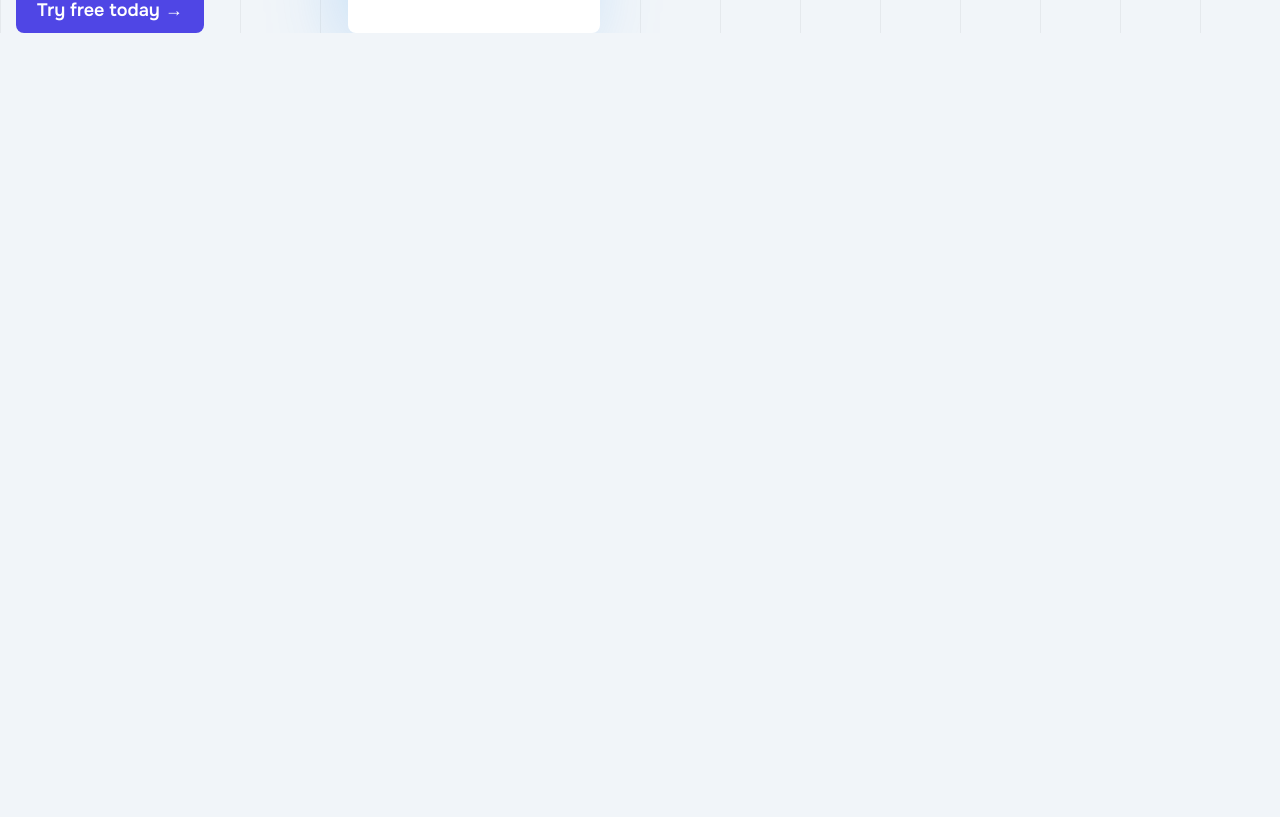
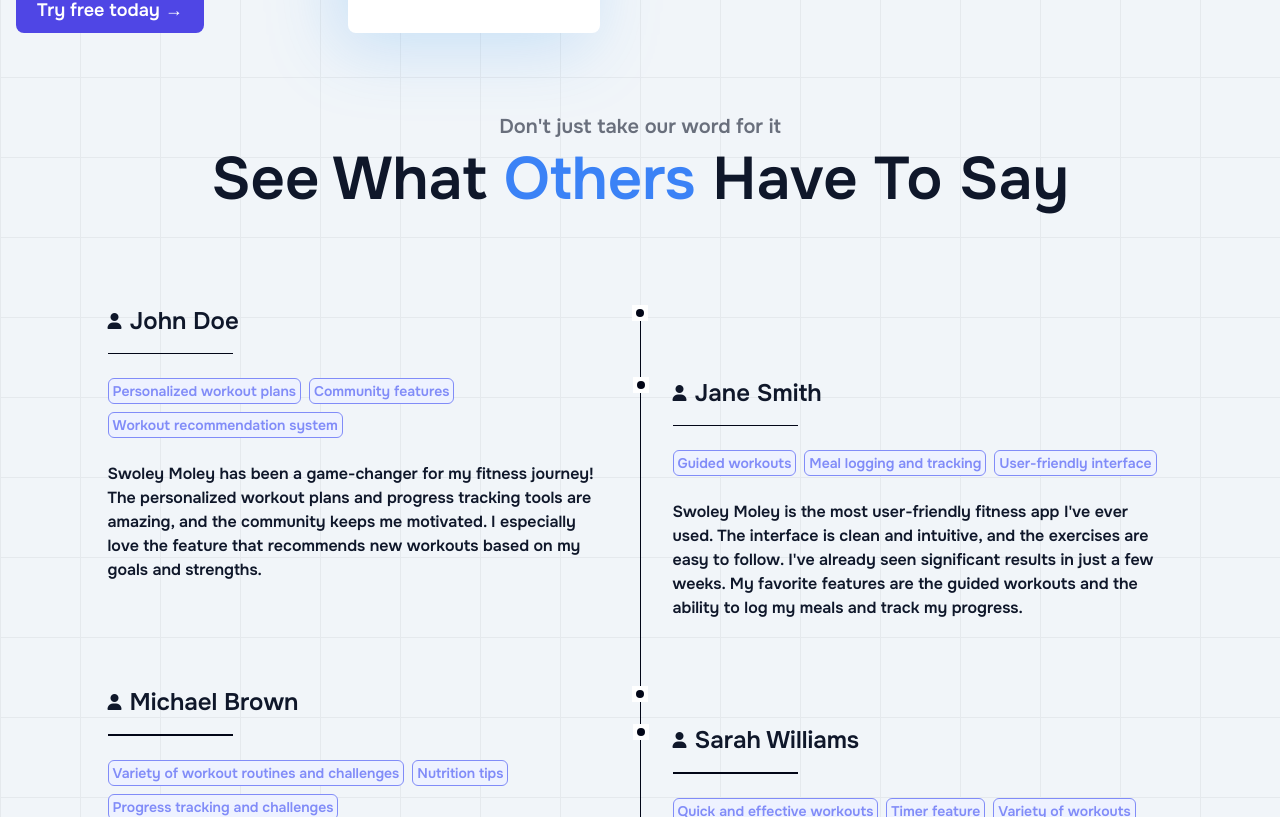
Before and after one commit to dipanshurdev/gymmers, a SvelteKit app: page / in a window 1280 px wide. Shown: the part 2323-3140 px from the top of the page. Before the commit the page ends 2356 px from the top, so only its background shows below. Built offline with nearby package versions, Linux system fonts and the light colour scheme; a web font is replaced by a local one.

Commit message:
building Review section

```diff
--- /dev/null
+++ b/src/components/ReviewCard.svelte
@@ -0,0 +1,44 @@
+<script>
+  export let reviewItem;
+  export let left;
+  export let index;
+</script>
+
+<div
+  class={"flex flex-col gap-2 w-full max-w-[500px] mx-auto relative " +
+    (left
+      ? index % 2 === 1
+        ? "hidden md:flex opacity-0 pointer-events-none max-h-[40px] overflow-hidden"
+        : " "
+      : index % 2 === 0
+        ? "hidden md:flex opacity-0 pointer-events-none max-h-[40px] overflow-hidden"
+        : " ")}
+>
+  <div class="flex relative">
+    <div
+      class={"absolute reounded-full bg-white aspect-square hidden md:grid place-items-center h-4 top-0 " +
+        (index % 2 === 0
+          ? " right-0 -mr-8 translate-x-1/2"
+          : " left-0 -ml-8 -translate-x-1/2")}
+    >
+      <div class="rounded-full bg-slate-950 aspect-square bg-slate-950 h-2" />
+    </div>
+    <div class="flex items-center gap-2">
+      <i class="fa-solid fa-user" />
+      <h3 class="text-lg sm:text-xl md:text-2xl">
+        {reviewItem.name}
+      </h3>
+    </div>
+  </div>
+  <div class="h-[1.5px] bg-slate-950 w-1/4 mr-auto mb-4 mt-2"></div>
+  <div class="flex items-center flex-wrap gap-2 text-xs sm:text-sm mb-4">
+    {#each reviewItem.features as keywork}
+      <div
+        class="p-1 py-0.5 rounded-md border border-solid border-indigo-400 bg-indigo-50 text-indigo-400"
+      >
+        <p>{keywork}</p>
+      </div>
+    {/each}
+  </div>
+  <p>{reviewItem.review}</p>
+</div>
--- a/src/components/Reviews.svelte
+++ b/src/components/Reviews.svelte
@@ -0,0 +1,119 @@
+<script>
+  import ReviewCard from "./ReviewCard.svelte";
+  import Wrapper from "./wrapper.svelte";
+  import Stars from "./Stars.svelte";
+
+  let lim = true;
+
+  let reviewsList = [
+    {
+      name: "John Doe",
+      review:
+        "Swoley Moley has been a game-changer for my fitness journey! The personalized workout plans and progress tracking tools are amazing, and the community keeps me motivated. I especially love the feature that recommends new workouts based on my goals and strengths.",
+      features: [
+        "Personalized workout plans",
+        "Community features",
+        "Workout recommendation system",
+      ],
+    },
+    {
+      name: "Jane Smith",
+      review:
+        "Swoley Moley is the most user-friendly fitness app I've ever used. The interface is clean and intuitive, and the exercises are easy to follow. I've already seen significant results in just a few weeks. My favorite features are the guided workouts and the ability to log my meals and track my progress.",
+      features: [
+        "Guided workouts",
+        "Meal logging and tracking",
+        "User-friendly interface",
+      ],
+    },
+    {
+      name: "Michael Brown",
+      review:
+        "Swoley Moley is the best investment I've made in my health. It's helped me build muscle, lose weight, and improve my overall fitness level. The variety of workout routines and challenges keeps me engaged, and the nutrition tips are super helpful. I highly recommend this app to anyone looking to get in shape!",
+      features: [
+        "Variety of workout routines and challenges",
+        "Nutrition tips",
+        "Progress tracking and challenges",
+      ],
+    },
+    {
+      name: "Sarah Williams",
+      review:
+        "I'm a busy mom of two, and Swoley Moley has been a lifesaver! It helps me fit in quick and effective workouts even when I'm short on time. I love the timer feature that keeps me on track, and the workout variety ensures I never get bored.",
+      features: [
+        "Quick and effective workouts",
+        "Timer feature",
+        "Variety of workouts",
+      ],
+    },
+    {
+      name: "David Lee",
+      review:
+        "As a seasoned athlete, I was skeptical about any fitness app. But Swoley Moley has surprised me! It offers advanced workout programs and allows me to customize my routines to fit my specific needs. The data analysis is fantastic, helping me track my progress and optimize my performance.",
+      features: [
+        "Advanced workout programs",
+        "Customization options",
+        "Detailed data analysis",
+      ],
+    },
+    {
+      name: "Ashley Johnson",
+      review:
+        "Swoley Moley has helped me overcome my fear of going to the gym. The encouraging community and supportive environment have made me feel comfortable and confident. I love the social features that allow me to connect with other fitness enthusiasts and share my progress.",
+      features: [
+        "Supportive community",
+        "Social features",
+        "Encouraging environment",
+      ],
+    },
+    {
+      name: "Mark Robinson",
+      review:
+        "Swoley Moley is more than just a fitness app; it's a lifestyle change. It's helped me develop healthy habits and make better choices about my diet and exercise. I'm incredibly grateful for this app and the positive impact it's had on my life.",
+      features: [
+        "Focus on healthy habits",
+        "Nutritional guidance",
+        "Positive lifestyle impact",
+      ],
+    },
+  ];
+</script>
+
+<Wrapper id="reviews">
+  <div
+    class="flex flex-col gap-10 sm:gap-14 md:gap-24 py-20 flex-1 items-center justify-center"
+  >
+    <div class="flex flex-col gap-2">
+      <p class="opacity-60 text-base sm:text-lg md:text-xl text-center">
+        Don't just take our word for it
+      </p>
+      <h3
+        class="text-4xl sm:text-5xl md:text-6xl max-w-[1000px] mx-auto w-full font-semibold text-center"
+      >
+        See What <span class="text-blue-500">Others</span> Have To Say
+      </h3>
+    </div>
+    <div class="flex flex-col md:flex-row gap-8 w-fit mx-auto">
+      <div class="flex flex-col gap-8">
+        {#each lim ? reviewsList.slice(0, 4) : reviewsList as reviewItem, index}
+          <ReviewCard {reviewItem} left={true} {index} />
+        {/each}
+      </div>
+      <div class="w-[1px] bg-slate-950 hidden md:flex"></div>
+      <div class="flex flex-col gap-8">
+        {#each lim ? reviewsList.slice(0, 4) : reviewsList as reviewItem, index}
+          <ReviewCard {reviewItem} {index} />
+        {/each}
+      </div>
+    </div>
+    <button on:click={() => (lim = !lim)} class="specialBtn">
+      <p>{lim ? "Show More" : "Show Less"}</p>
+    </button>
+    <div class="flex flex-col gap-10">
+      <p class="mx-auto text-lg sm:text-xl md:text-2xl font-semibold">
+        Trusted by 1,349 Swoldiers
+      </p>
+      <Stars />
+    </div>
+  </div>
+</Wrapper>
--- a/src/routes/+page.svelte
+++ b/src/routes/+page.svelte
@@ -1,9 +1,11 @@
 <script>
   import Hero from "../components/Hero.svelte";
   import Product from "../components/Product.svelte";
+  import Reviews from "../components/Reviews.svelte";
 </script>
 
 <main class="flex flex-col">
   <Hero />
   <Product />
+  <Reviews />
 </main>
```
